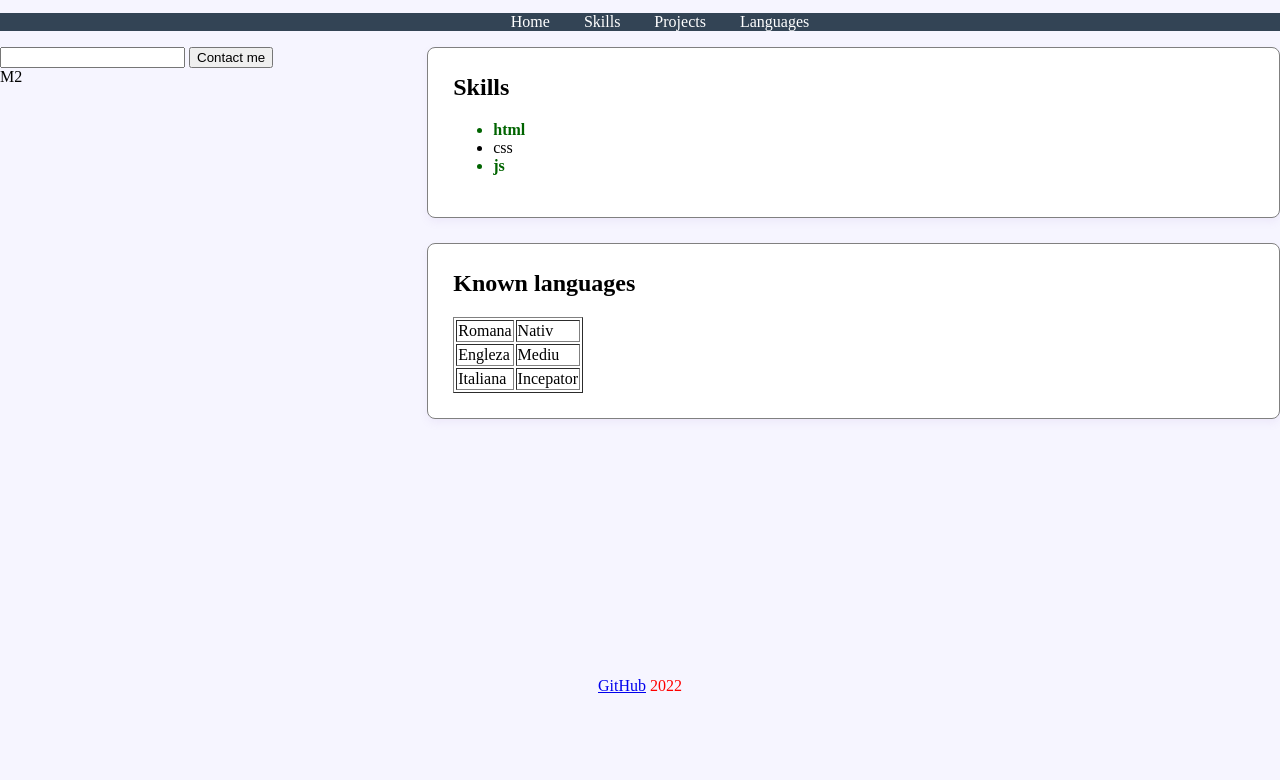
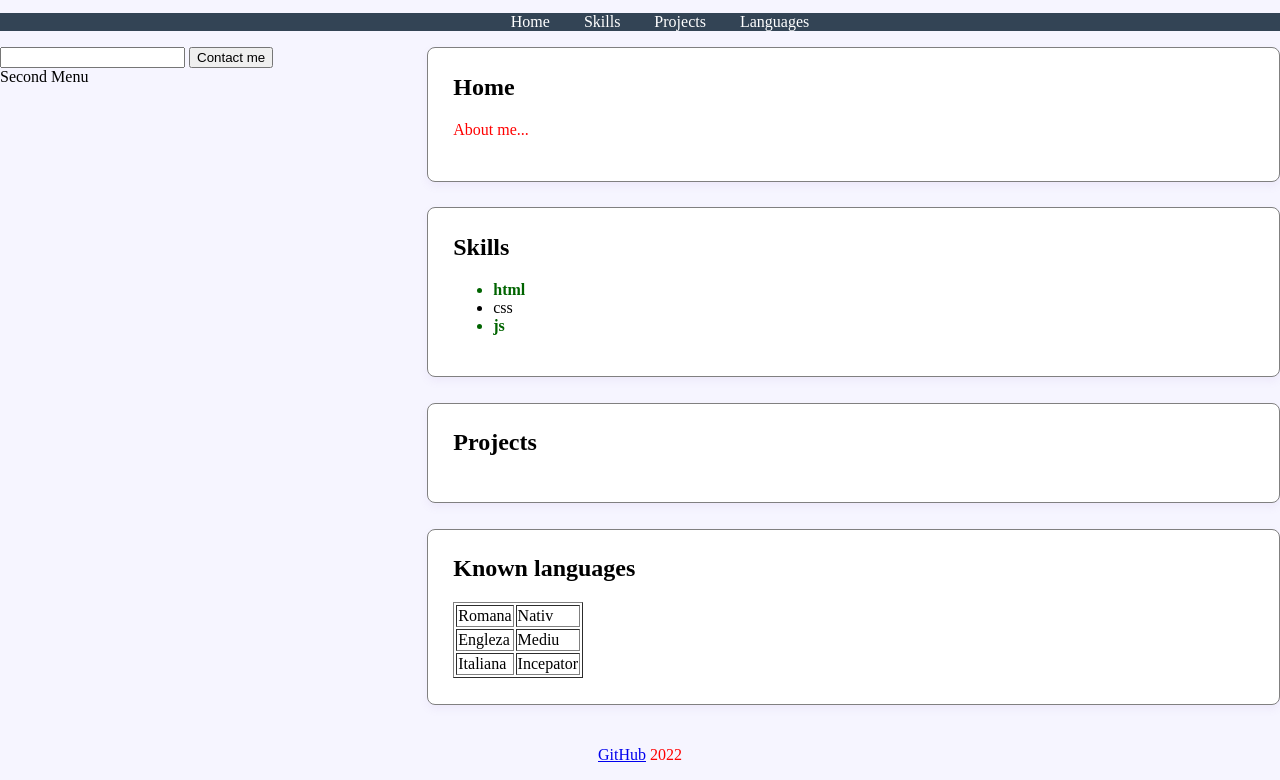
Before and after one commit to gudanacristian/gudanacristian.github.io, a plain HTML site: page index.html in a window 1280 px wide. Shown: the part 89-869 px from the top of the page. Before the commit the page ends 800 px from the top, so only its background shows below. Drawn offline with Linux system fonts and the light colour scheme.

Commit message:
add 2 more pages

```diff
--- a/index.html
+++ b/index.html
@@ -36,9 +36,14 @@
             <button type="submit">Contact me</button>
           </form>
         </section>
-        <section>M2</section>
+        <section>Second Menu</section>
       </div>
       <div id="main">
+        <div class="page">
+          <h2>Home</h2>
+          <p>About me...</p>
+        </div>
+
         <div class="page">
           <h2>Skills</h2>
           <ul>
@@ -46,6 +51,10 @@
             <li>css</li>
             <li class="favorite">js</li>
           </ul>
+        </div>
+
+        <div class="page">
+          <h2>Projects</h2>
         </div>
 
         <div class="page">
```
